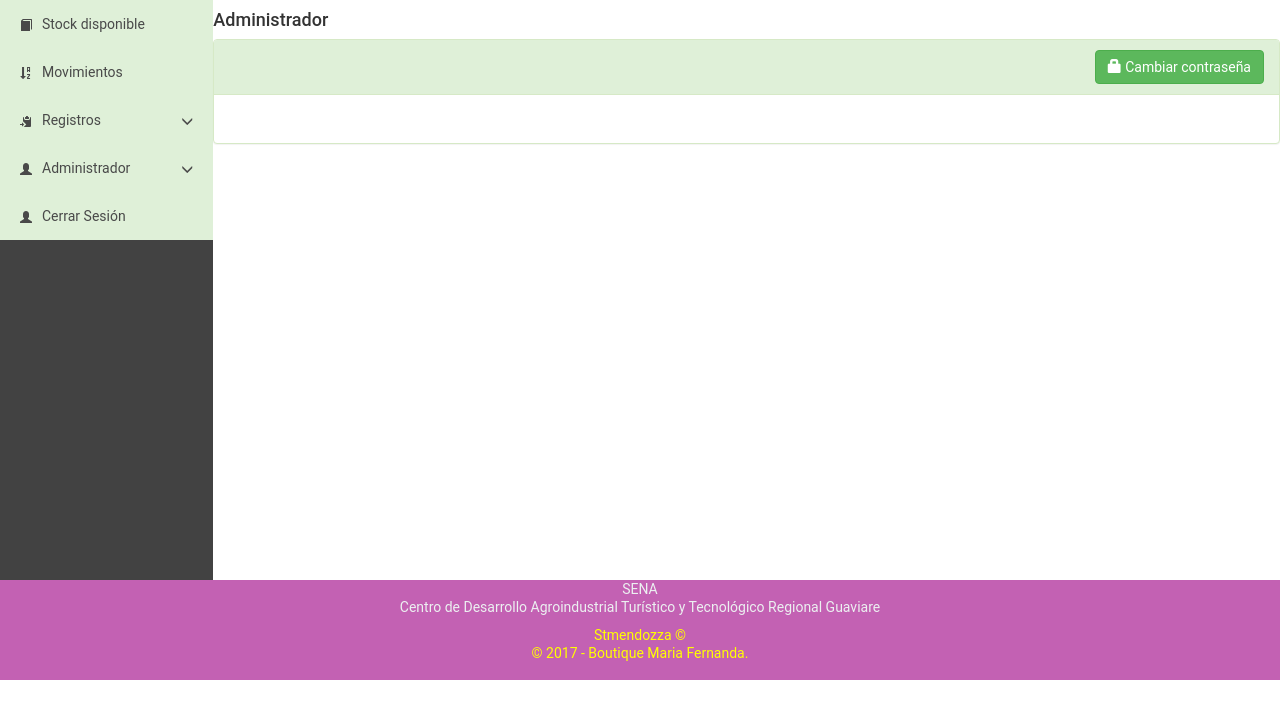
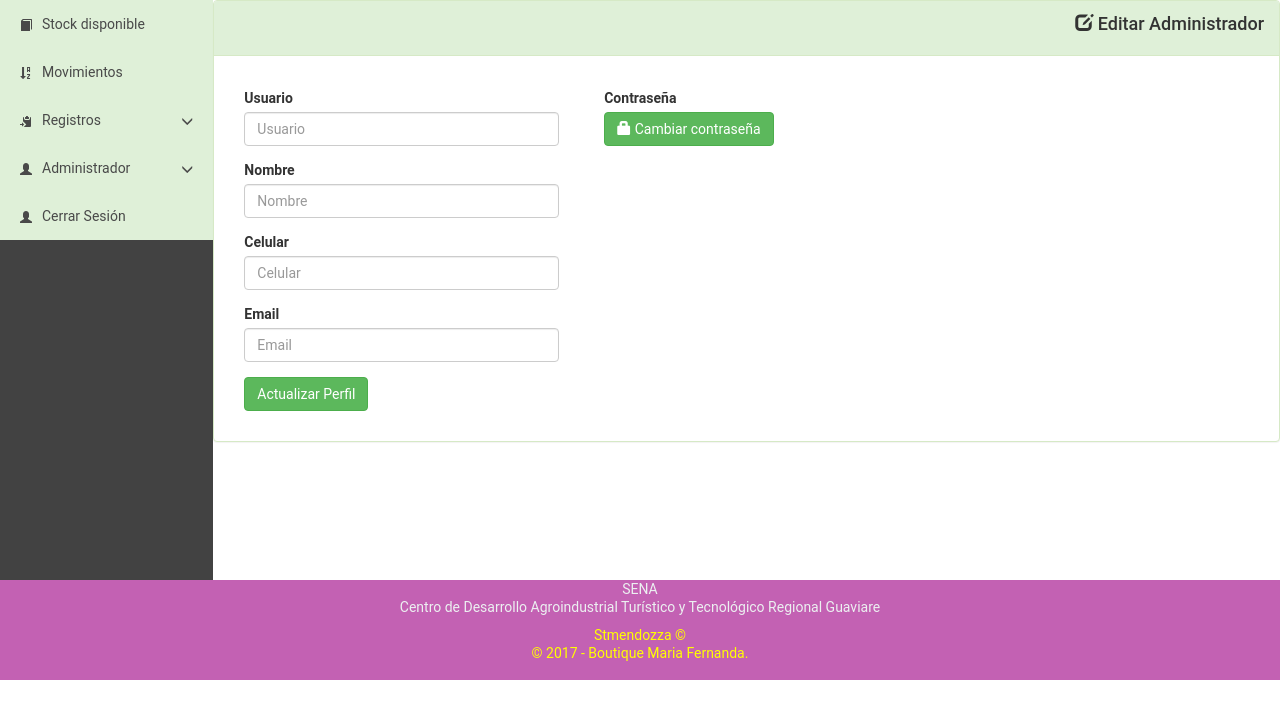
Before and after one commit to erickmarcia/GIBMAFE, a PHP site: page /usuario.php in a window 1280 px wide. Shown: the part 77-800 px from the top of the page. Run offline with PHP 8.4, Linux system fonts and the light colour scheme; a user stored in the database is signed in; some libraries are stand-ins or nearby versions.

Commit message:
Update usuario.php

```diff
--- a/codigo/usuario.php
+++ b/codigo/usuario.php
@@ -24,17 +24,76 @@
 			</div>
 			<div class="contenedor-section0	 col-xs-12 col-sm-10 col-sd-10 ">
 
-				    <h4 id="">Administrador</h4>
+
 				<div class="panel panel-success">
 					<div class="panel-heading">
 					    <div class="btn-group pull-right">
-					    	<button type="button" class="btn btn-success" ><span class="glyphicon glyphicon-lock"></span> Cambiar contraseña </button>
+
+					    	<h4 class="modal-title" id="myModalLabel"><i class="glyphicon glyphicon-edit"></i> Editar Administrador</h4>
 						</div>
 					</div>
 					<br>
 					<div class="panel-body">
+						<div class="container">
+							<div class="row">
+								<div class="col-xs-12 col-sm-4 ">
+										<form class="form-horizontal" role="form" action="<?php $_SERVER['PHP_SELF']; ?>" method="POST" autocomplete="off">
 
+							<div id="signupalert" style="display:none" class="alert alert-danger">
+								<p>Error:</p>
+								<span></span>
+							</div>
+
+							<div class="form-group">
+								<label class="col-md-3">Usuario</label>
+								<br>
+								<div class="col-md-12">
+									<input type="text" class="form-control" name="usuario" placeholder="Usuario" value="" required="">
+								</div>
+							</div>
+
+							<div class="form-group">
+								<label class="col-md-3">Nombre</label>
+								<div class="col-md-12">
+									<input type="text" class="form-control" name="nombre" placeholder="Nombre" value="" required="">
+								</div>
+							</div>
+
+							<div class="form-group">
+								<label class="col-md-3">Celular</label>
+								<div class="col-md-12">
+									<input type="text" class="form-control" name="celular" placeholder="Celular" value="" required="">
+								</div>
+							</div>
+
+							<div class="form-group">
+								<label class="col-md-3 ">Email</label>
+								<div class="col-md-12">
+									<input type="email" class="form-control" name="email" placeholder="Email" value="" required="">
+								</div>
+							</div>
+
+							<div class="form-group">
+								<div class="col-md-9">
+									<button id="btn-signup" type="submit" class="btn btn-success"><i class="icon-hand-right"></i>Actualizar Perfil</button>
+								</div>
+							</div>
+						</form>
+
+								</div>
+								<div class="col-xs-12 col-sm-4 ">
+									<div class="form-group">
+									<label class="col-md-3">Contraseña</label>
+									<div class="col-md-12">
+										<button type="button" class="btn btn-success" data-toggle="modal" data-target="#myModal2"><span class="glyphicon glyphicon-lock"></span> Cambiar contraseña </button>
+								</div>
+							</div>
+								</div>
+								<div class="col-xs-12 col-sm-4 "></div>
+							</div>
+						</div>
 			 	 	</div>
+
 
 				</div><!-- ModalUser -->
 				<div class="modal fade" id="myModal2" tabindex="-1" role="dialog" aria-labelledby="myModalLabel">
@@ -42,40 +101,34 @@
 					<div class="modal-content">
 					  <div class="modal-header">
 						<button type="button" class="close" data-dismiss="modal" aria-label="Close"><span aria-hidden="true">×</span></button>
-						<h4 class="modal-title" id="myModalLabel"><i class="glyphicon glyphicon-edit"></i> Editar usuario</h4>
+						<h4 class="modal-title" id="myModalLabel"><i class="glyphicon glyphicon-edit"></i> Actualizar Contraseña</h4>
 					  </div>
 					  <div class="modal-body">
 						<form class="form-horizontal" method="post" id="editar_vendedor" name="editar_vendedor">
-						<div id="resultados_ajax2"></div>
 						 	<div class="form-group">
-							<label for="documento" class="col-sm-3 control-label">Documento</label>
-							<div class="col-sm-8">
-							  <input type="text" class="form-control" id="documento" name="documento">
+							<div class="col-sm-12">
+							  <input type="text" class="form-control" id="documento" placeholder="Contraseña Actual" name="documento">
 							</div>
-						  </div>
+						  	</div>
 
 							<div class="form-group">
-							<label for="nombre" class="col-sm-3 control-label">Nombre</label>
-							<div class="col-sm-8">
-							  <input type="text" class="form-control" id="nombre" name="nombre" required="">
+							<div class="col-sm-12">
+							  <input type="text" class="form-control" id="nombre" placeholder="Nueva Contraseña " name="nombre" required="">
 							</div>
-						  </div>
+						 	</div>
 
-						  <div class="form-group">
-							<label for="celular" class="col-sm-3 control-label">Celular</label>
-							<div class="col-sm-8">
-								<input type="text" class="form-control" id="celular" name="celular">
+						  	<div class="form-group">
+							<div class="col-sm-12">
+							<input type="text" class="form-control" id="celular" placeholder="Confirma Nueva Contraseña" name="celular">
 							</div>
-						  </div>
+							</div>
 					  </form></div>
 					  <div class="modal-footer">
 						<button type="button" class="btn btn-default" data-dismiss="modal">Cerrar</button>
-						<button type="submit" class="btn btn-primary" id="actualizar_datos">Actualizar datos</button>
+						<button type="submit" class="btn btn-primary" id="actualizar_datos">Actualizar Contraseña</button>
 					  </div>
 
-					</div>
-				  </div>
-				</div>
+
 			</div>
 		</div>
 	</div>
```
